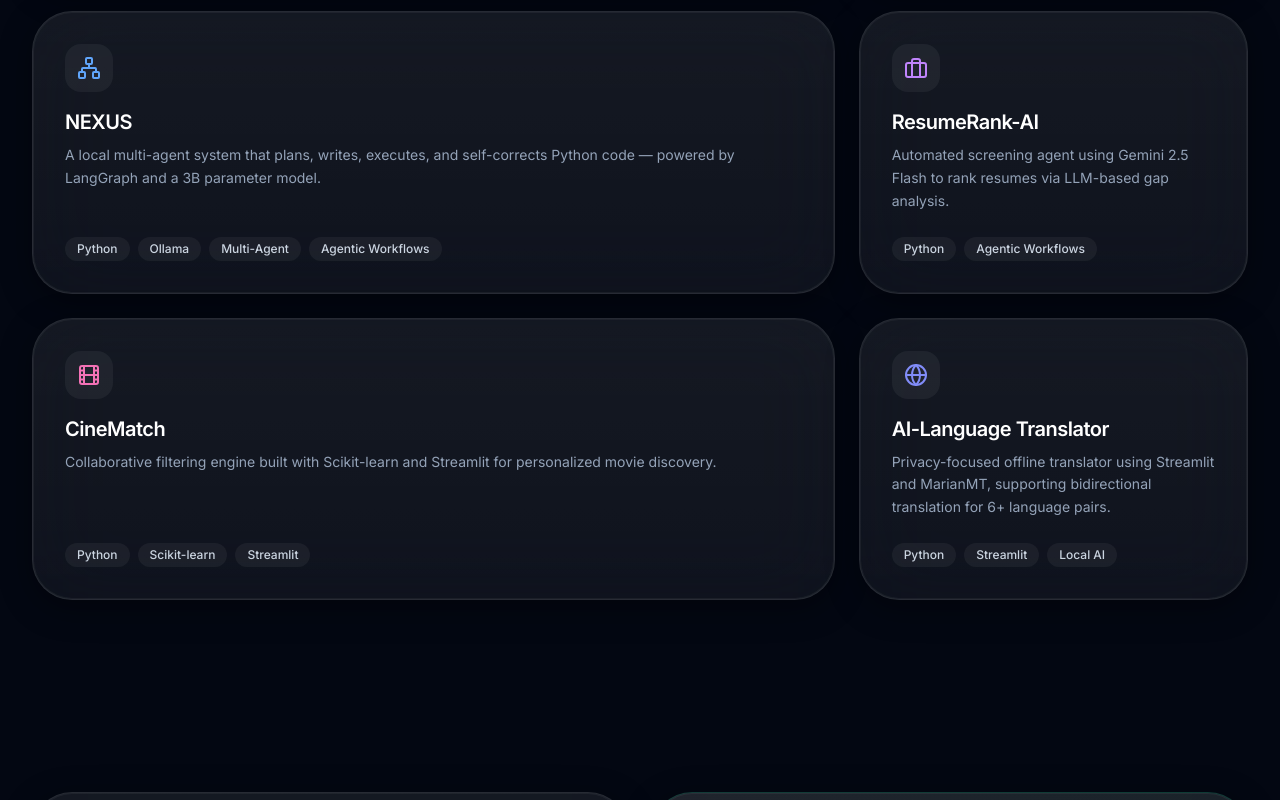
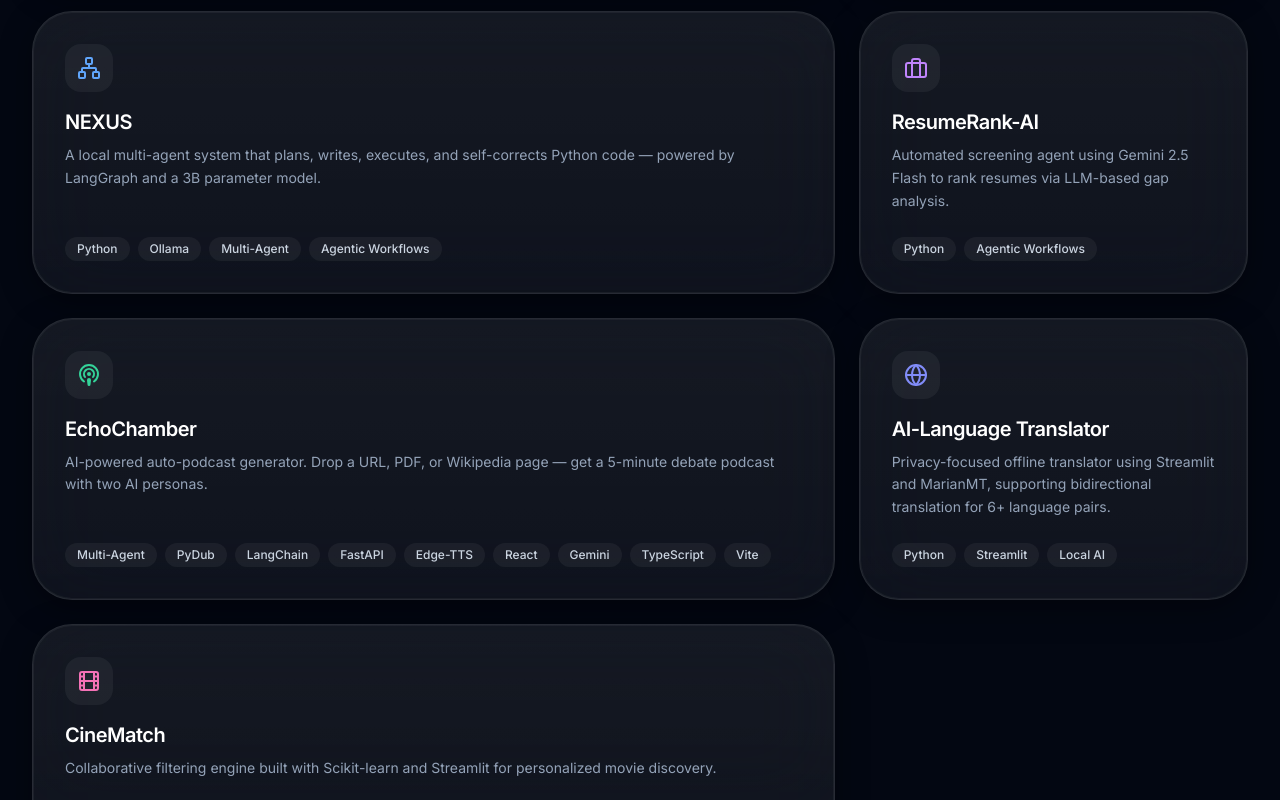
Before and after one commit to Swapnil-bo/Portfolio, a Next.js app: page / in a window 1280 px wide. Shown: the part 1592-2392 px from the top of the page. Built offline with nearby package versions, Linux system fonts and the light colour scheme.

Commit message:
feat: add EchoChamber to bento grid

```diff
--- a/src/components/sections/bento-projects.tsx
+++ b/src/components/sections/bento-projects.tsx
@@ -2,7 +2,7 @@
 
 import { motion } from "framer-motion";
 import { GlassCard } from "@/components/ui/glass-card";
-import { Mic, MessageSquare, Briefcase, Film, Github, ExternalLink, Network, Globe, Waypoints } from "lucide-react";
+import { Mic, MessageSquare, Briefcase, Film, Github, ExternalLink, Network, Globe, Waypoints, Podcast } from "lucide-react";
 
 const projects = [
     {
@@ -33,6 +33,14 @@ const projects = [
         icon: <Network className="h-6 w-6 text-blue-400" />,
         className: "md:col-span-2 md:row-span-1 border-blue-500/20",
         href: "https://github.com/Swapnil-bo/NEXUS",
+    },
+    {
+        title: "EchoChamber",
+        description: "AI-powered auto-podcast generator. Drop a URL, PDF, or Wikipedia page — get a 5-minute debate podcast with two AI personas.",
+        tags: ["Multi-Agent", "PyDub", "LangChain", "FastAPI", "Edge-TTS", "React", "Gemini", "TypeScript", "Vite"],
+        icon: <Podcast className="h-6 w-6 text-emerald-400" />,
+        className: "md:col-span-2 md:row-span-1 border-emerald-500/20",
+        href: "https://github.com/Swapnil-bo/EchoChamber",
     },
     {
         title: "Butterfly Effect Simulator",
```
